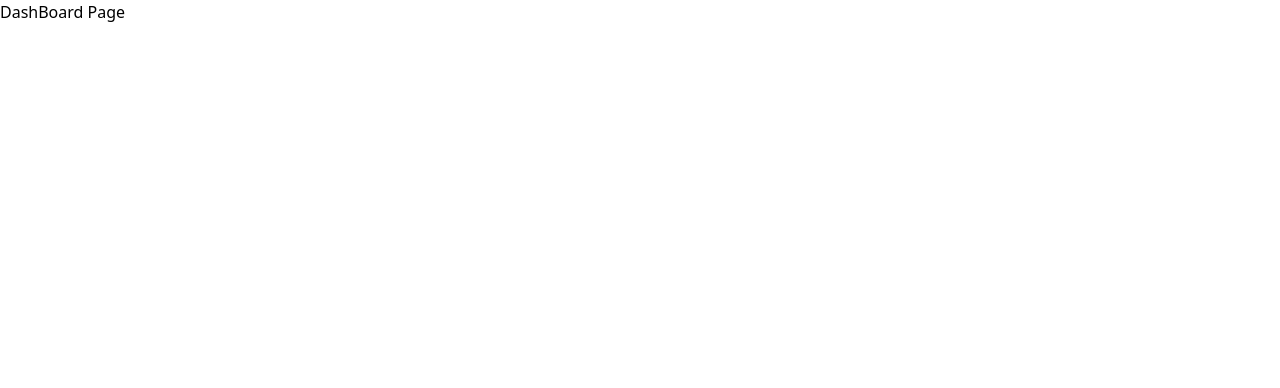
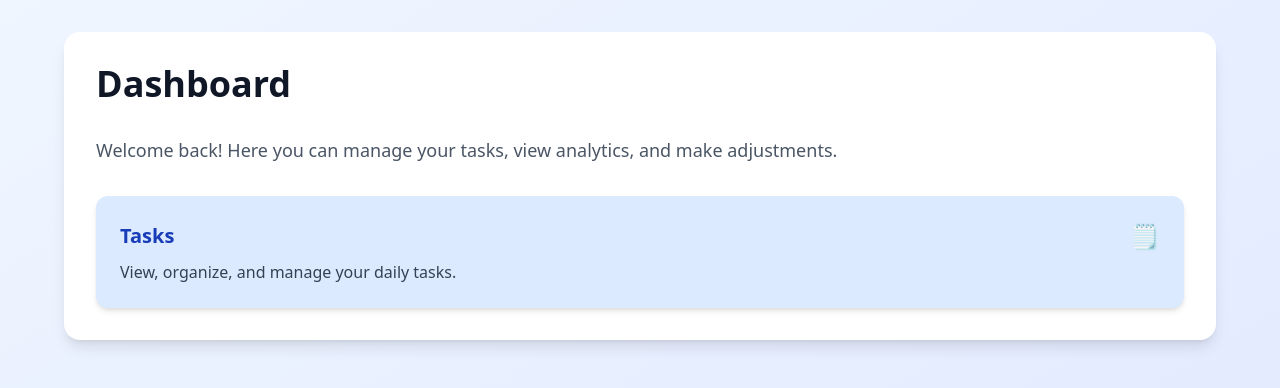
Before and after one commit to atharvapawar/Dashboard-Project-Next.js, a Next.js app: page /dashboard in a window 1280 px wide. Shown: the top 388 px of the page. Built offline with nearby package versions, Linux system fonts and the light colour scheme.

Commit message:
Working on home page & dashboard...

```diff
--- a/app/dashboard/page.tsx
+++ b/app/dashboard/page.tsx
@@ -1,7 +1,40 @@
+import Link from "next/link";
 import React from "react";
 
-const page = () => {
-  return <div>DashBoard Page</div>;
+const Dashboard = () => {
+  return (
+    <div className="min-h-screen bg-gradient-to-br from-blue-50 to-indigo-100 p-8">
+      <div className="max-w-6xl mx-auto bg-white rounded-2xl shadow-lg p-8 space-y-8">
+        <div className="flex flex-col">
+          <h1 className="text-4xl font-extrabold text-gray-900 mb-4 sm:mb-0">
+            Dashboard
+          </h1>
+        </div>
+
+        <p className="text-lg text-gray-600 mt-3">
+          Welcome back! Here you can manage your tasks, view analytics, and make
+          adjustments.
+        </p>
+
+        {/* Dashboard Grid */}
+        <div>
+          <Link
+            href="/dashboard/tasks"
+            className="block bg-blue-100 hover:bg-blue-200 p-6 rounded-xl shadow-md hover:shadow-xl transition-all duration-200 ease-in-out transform hover:scale-105"
+          >
+            <div className="flex items-center justify-between">
+              <h2 className="text-xl font-semibold text-blue-800">Tasks</h2>
+              <span className="text-blue-500 text-2xl">🗒️</span>
+            </div>
+
+            <p className="text-gray-700 mt-2">
+              View, organize, and manage your daily tasks.
+            </p>
+          </Link>
+        </div>
+      </div>
+    </div>
+  );
 };
 
-export default page;
+export default Dashboard;
```
Also changed, not shown: app/page.tsx (line endings or trailing spaces).
